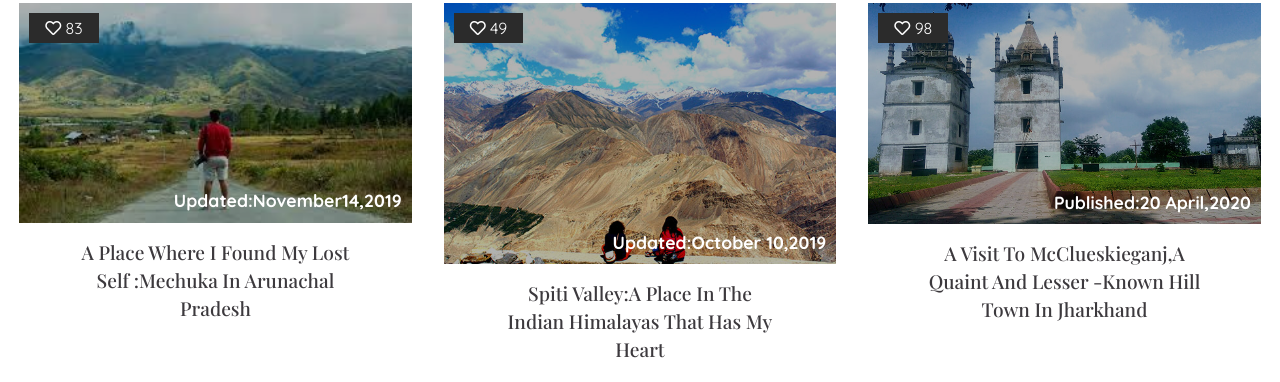
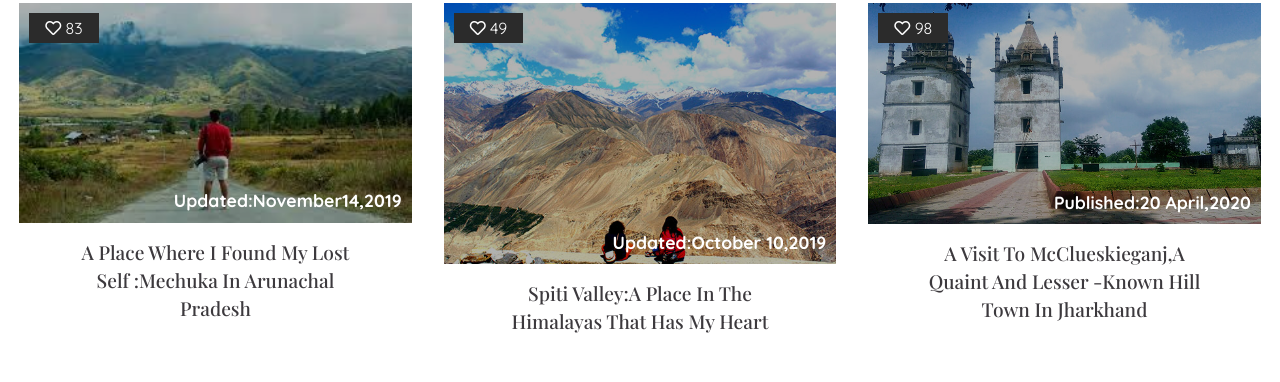
Before and after one commit to anshalinsharu/BLOG, a plain HTML site: page index.html in a window 1280 px wide. Shown: the part 1096-1478 px from the top of the page. Drawn offline with nearby package versions, Linux system fonts and the light colour scheme.

Commit message:
Update index.html

```diff
--- a/index.html
+++ b/index.html
@@ -77,8 +77,7 @@
               <span>Updated:October 10,2019</span>
             </div>
             <div class = "design-title">
-              <a href = "#">Spiti Valley:A place in the Indian
-                Himalayas that has my heart</a>
+              <a href = "#">Spiti Valley:A place in the Himalayas that has my heart</a>
             </div>
           </div>
           <!-- end of item -->
```
